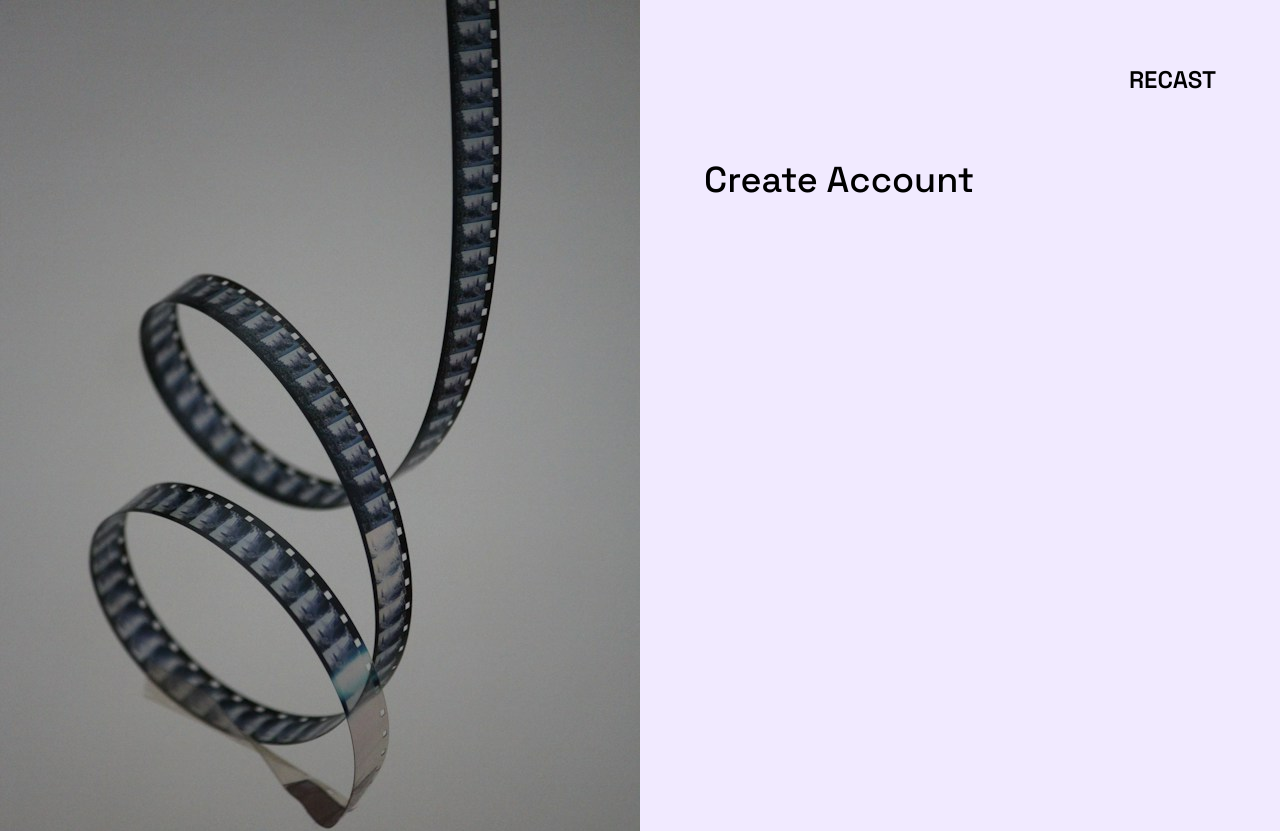
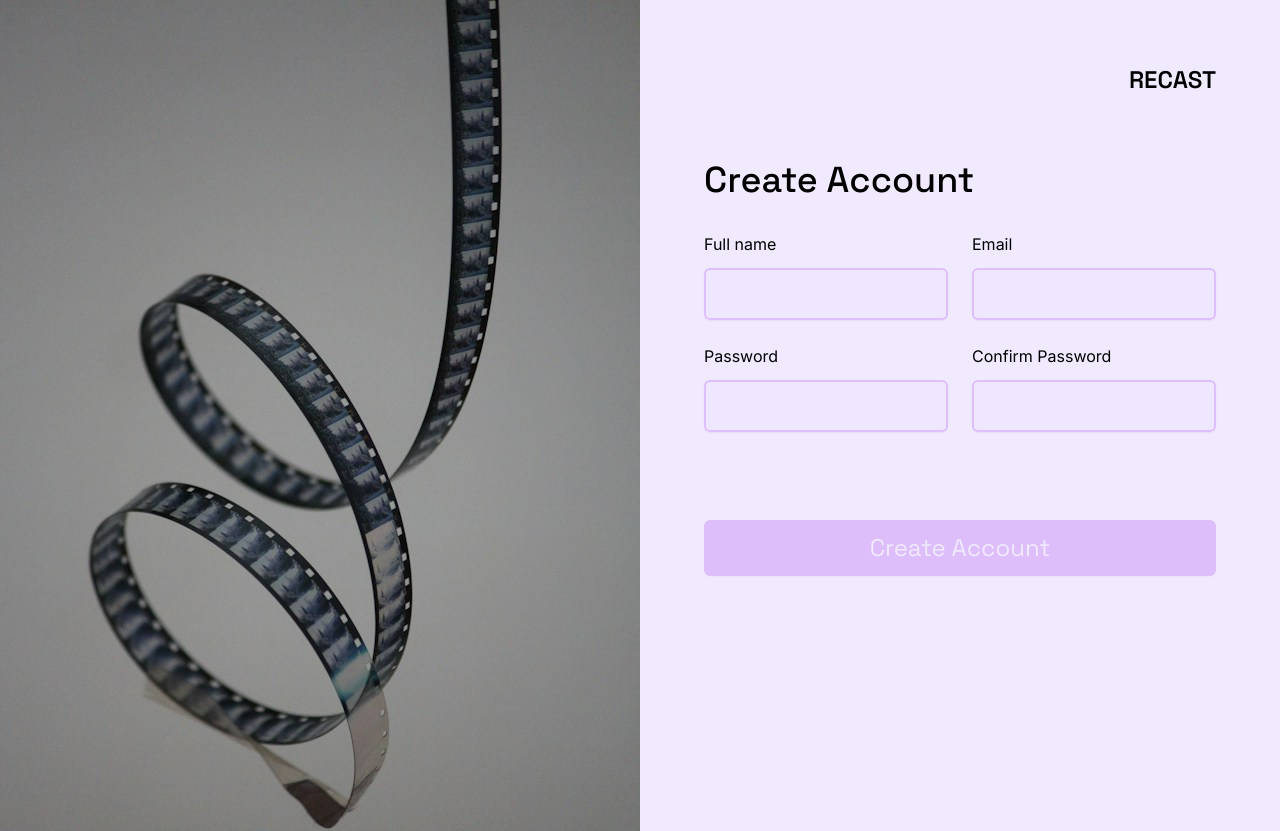
Before and after one commit to mannyAndem/recast, a React (Vite) app: page /signup in a window 1280 px wide. Shown: the top 831 px of the page. Built offline with nearby package versions, Linux system fonts and the light colour scheme.

Commit message:
feat: add signup page

```diff
--- /dev/null
+++ b/src/components/ui/Button.tsx
@@ -0,0 +1,31 @@
+import { PropsWithChildren } from "react";
+
+interface ButtonProps {
+  variant?: "primary" | "secondary";
+  outline?: boolean;
+  pending?: boolean;
+  disabled?: boolean;
+}
+
+const Button = ({
+  children,
+  variant,
+  outline,
+  pending,
+  disabled,
+}: PropsWithChildren<ButtonProps>) => {
+  if (variant === "secondary") {
+    return <button>{children}</button>;
+  }
+
+  return (
+    <button
+      disabled={disabled}
+      className="text-2xl w-full p-3 rounded-md shadow-sm bg-purple text-smoke font-grotesk disabled:opacity-60"
+    >
+      {children}
+    </button>
+  );
+};
+
+export default Button;
--- /dev/null
+++ b/src/components/ui/Input.tsx
@@ -0,0 +1,37 @@
+import { Field } from "formik";
+import { HTMLInputTypeAttribute } from "react";
+
+interface InputProps {
+  name: string;
+  value: string;
+  error?: string;
+  touched?: boolean;
+  placeholder?: string;
+  type?: HTMLInputTypeAttribute;
+}
+
+const Input = ({
+  name,
+  value,
+  error,
+  touched,
+  placeholder,
+  type,
+}: InputProps) => {
+  return (
+    <Field
+      name={name}
+      value={value}
+      type={type}
+      placeholder={placeholder}
+      autoComplete="off"
+      className={`${
+        error && touched
+          ? "border-red-400 bg-red-100 focus:outline-red-400"
+          : "bg-veryLightPurple"
+      } p-3 rounded-md shadow-sm border-2 bg-opacity-20 border-lightPurple focus:outline-purple`}
+    />
+  );
+};
+
+export default Input;
--- /dev/null
+++ b/src/contexts/AuthContext.tsx
@@ -0,0 +1 @@
+import { createContext } from "react";
--- a/src/pages/Signup/components/SignupForm.tsx
+++ b/src/pages/Signup/components/SignupForm.tsx
@@ -1,5 +1,7 @@
-import { Field, Formik, useFormik } from "formik";
+import { Field, Formik } from "formik";
 import * as Yup from "yup";
+import Button from "../../../components/ui/Button";
+import Input from "../../../components/ui/Input";
 
 const SignupForm = () => {
   const handleSubmit = (values: object) => {
@@ -15,8 +17,8 @@
       .required("This field is required")
       .min(6, "Password must be atleast 6 characters long"),
     confirmPassword: Yup.string()
-      .oneOf([Yup.ref("password")])
-      .required(),
+      .oneOf([Yup.ref("password")], "Passwords must match")
+      .required("This field is required"),
   });
 
   return (
@@ -30,8 +32,67 @@
       onSubmit={handleSubmit}
       validationSchema={signupSchema}
     >
-      {({ errors, touched, values }) => (
-        <form className="w-full grid grid-cols-2 gap-6 font-inter"></form>
+      {({ errors, touched, values, isValid, dirty, handleSubmit }) => (
+        <form
+          className="w-full grid grid-cols-2 gap-6 font-inter"
+          onSubmit={handleSubmit}
+        >
+          <div className="flex flex-col gap-3">
+            <label htmlFor="name">Full name</label>
+            <Input
+              name="name"
+              value={values.name}
+              error={errors.name}
+              touched={touched.name}
+            />
+            {errors.name && touched.name && (
+              <span className="text-sm text-red-400">{errors.name}</span>
+            )}
+          </div>
+          <div className="flex flex-col gap-3">
+            <label htmlFor="email">Email</label>
+            <Input
+              name="email"
+              value={values.email}
+              error={errors.email}
+              touched={touched.email}
+            />
+            {errors.email && touched.email && (
+              <span className="text-sm text-red-400">{errors.email}</span>
+            )}
+          </div>
+          <div className="flex flex-col gap-3">
+            <label htmlFor="password">Password</label>
+            <Input
+              name="password"
+              value={values.password}
+              error={errors.password}
+              touched={touched.password}
+              type="password"
+            />
+            {errors.password && touched.password && (
+              <span className="text-sm text-red-400">{errors.password}</span>
+            )}
+          </div>
+          <div className="flex flex-col gap-3">
+            <label htmlFor="confirmPassword">Confirm Password</label>
+            <Input
+              name="confirmPassword"
+              value={values.confirmPassword}
+              error={errors.confirmPassword}
+              touched={touched.confirmPassword}
+              type="password"
+            />
+            {errors.confirmPassword && touched.confirmPassword && (
+              <span className="text-sm text-red-400">
+                {errors.confirmPassword}
+              </span>
+            )}
+          </div>
+          <div className="mt-16 col-span-2">
+            <Button disabled={!isValid || !dirty}>Create Account</Button>
+          </div>
+        </form>
       )}
     </Formik>
   );
```
